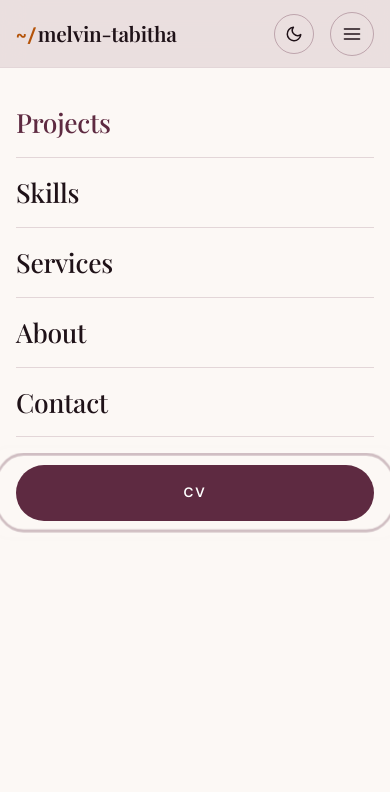
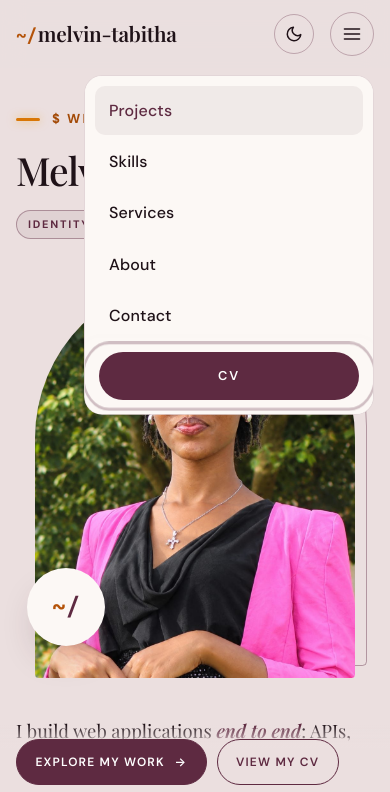
Before and after one commit to MelvinTabitha738/Portfolio, a plain HTML site: page index.html in a window 390 px wide. Both pictures are taken after a click on the button 352 px from the left and 33 px from the top of the page. Shown: the top 792 px of the page. Drawn offline with Linux system fonts and the light colour scheme.

Commit message:
Make the phone menu a compact dropdown card
The mobile menu opens as a card under the menu button, sized to its
links, instead of covering the whole screen. It also closes when
tapping outside it.

```diff
--- a/css/main.css
+++ b/css/main.css
@@ -384,50 +384,61 @@ kbd {
   .nav-toggle {
     display: inline-flex;
   }
+  /* A compact dropdown card under the menu button, sized to its links.
+     Closed, it is clipped away in place (never moved off-screen, which would
+     widen the page and make phones zoom out). */
   .site-nav {
     position: absolute;
-    top: 100%;
-    left: 0;
-    right: 0;
-    height: calc(100vh - var(--header-h));
-    height: calc(100dvh - var(--header-h));
+    top: calc(100% + 8px);
+    right: var(--gutter);
+    width: min(290px, calc(100% - 2 * var(--gutter)));
+    max-height: calc(100vh - var(--header-h) - 24px);
+    max-height: calc(100dvh - var(--header-h) - 24px);
     flex-direction: column;
     align-items: stretch;
-    gap: 0;
-    padding: 20px var(--gutter) 40px;
+    gap: 2px;
+    padding: 10px 10px 14px;
     background: var(--nav-panel-bg);
-    border-top: 1px solid var(--border);
+    border: 1px solid var(--border);
+    border-radius: 18px;
+    box-shadow: var(--shadow-panel);
     overflow-y: auto;
-    /* Closed, the panel is clipped away in place rather than moved off the
-       right edge: anything parked off-screen widens the page, and phones then
-       zoom the whole site out. clip-path slides it in without that. */
-    clip-path: inset(0 0 0 100%);
+    clip-path: inset(0 0 100% 0 round 18px);
+    opacity: 0;
     visibility: hidden;
-    transition: clip-path 0.6s var(--ease), visibility 0s linear 0.6s;
+    transition: clip-path 0.45s var(--ease), opacity 0.3s ease,
+      visibility 0s linear 0.45s;
   }
   .site-nav.open {
-    clip-path: inset(0 0 0 0);
+    clip-path: inset(0 0 0 0 round 18px);
+    opacity: 1;
     visibility: visible;
-    transition: clip-path 0.6s var(--ease), visibility 0s;
+    transition: clip-path 0.45s var(--ease), opacity 0.3s ease, visibility 0s;
   }
   .site-nav a {
-    font-family: var(--serif);
-    font-size: 1.65rem;
+    font-family: var(--sans);
+    font-size: 1rem;
     font-weight: 500;
-    letter-spacing: -0.01em;
-    padding: 12px 0;
-    border-bottom: 1px solid var(--border);
+    letter-spacing: 0.01em;
+    padding: 11px 14px;
+    border-radius: 10px;
+  }
+  .site-nav a:hover,
+  .site-nav a.active {
+    background: var(--accent-soft);
   }
   .site-nav a::after {
     display: none;
   }
   .site-nav .nav-cv {
-    margin: 28px 0 0;
-    padding: 16px 24px;
+    margin: 10px 4px 0;
+    padding: 13px 20px;
     text-align: center;
-    font-family: var(--sans);
-    font-size: 0.85rem;
-    border-bottom: 0;
+    font-size: 0.8rem;
+  }
+  .site-nav .nav-cv:hover,
+  .site-nav .nav-cv.active {
+    background: var(--accent-bright);
   }
   .site-nav .nav-cv::before,
   .site-nav .nav-cv::after {
--- a/index.html
+++ b/index.html
@@ -16,7 +16,7 @@
   <link rel="icon" type="image/svg+xml" href="assets/favicon.svg">
   <link rel="preload" href="assets/fonts/playfair-display-latin-var.woff2" as="font" type="font/woff2" crossorigin>
   <link rel="preload" href="assets/fonts/dm-sans-latin-var.woff2" as="font" type="font/woff2" crossorigin>
-  <link rel="stylesheet" href="css/main.css?v=26">
+  <link rel="stylesheet" href="css/main.css?v=27">
   <script>document.documentElement.classList.replace("no-js","js");</script>
   <script>
     /* Apply the chosen theme before paint so the page never flashes the wrong
@@ -546,7 +546,7 @@
     </div>
   </footer>
 
-  <script src="js/main.js?v=14" defer></script>
+  <script src="js/main.js?v=15" defer></script>
   <script src="js/terminal.js?v=13" defer></script>
 </body>
 </html>
--- a/js/main.js
+++ b/js/main.js
@@ -14,6 +14,17 @@
     // Close the panel after choosing a link (mobile)
     nav.addEventListener("click", function (e) {
       if (e.target.closest("a")) {
+        nav.classList.remove("open");
+        toggle.setAttribute("aria-expanded", "false");
+      }
+    });
+    // Close the dropdown when tapping anywhere outside it
+    document.addEventListener("click", function (e) {
+      if (
+        nav.classList.contains("open") &&
+        !nav.contains(e.target) &&
+        !toggle.contains(e.target)
+      ) {
         nav.classList.remove("open");
         toggle.setAttribute("aria-expanded", "false");
       }
```
Also changed, not shown: 404.html (+2 -2 lines), cv/index.html (+1 -1 lines), projects/anga-weather/index.html (+2 -2 lines), projects/index.html (+2 -2 lines), projects/studybuddy/index.html (+2 -2 lines).
